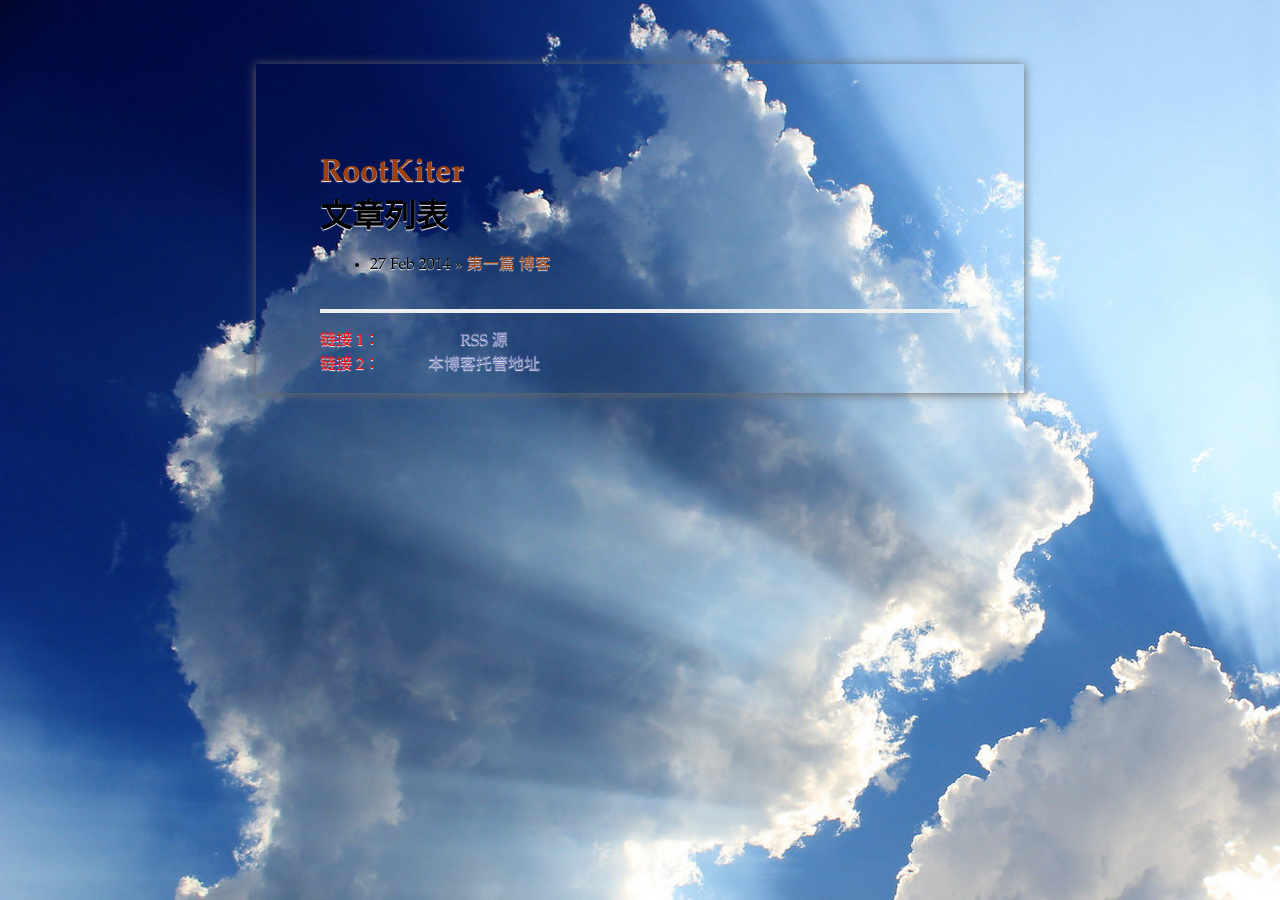
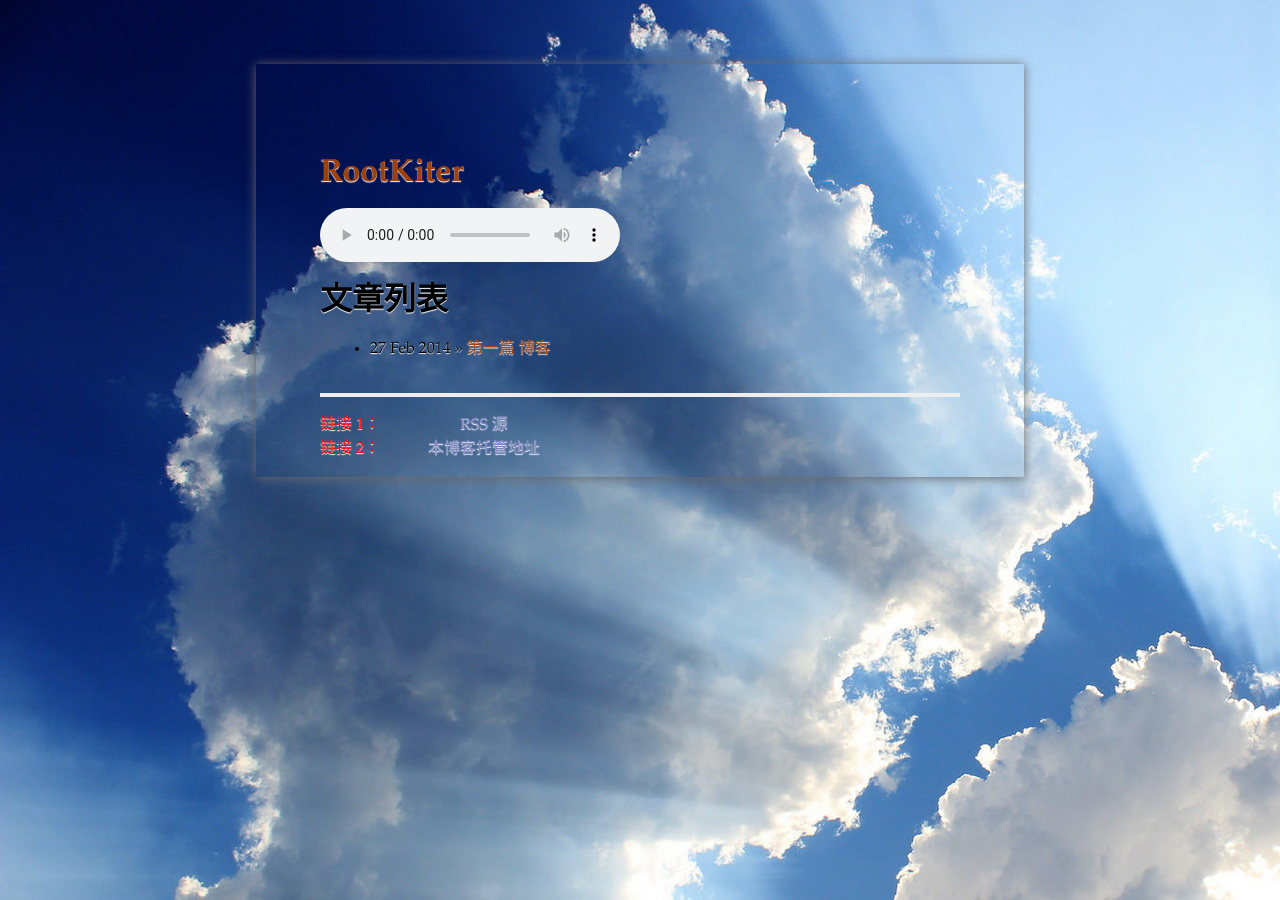
Before and after one commit to rootkiter/rootkiter.github.io, a Jekyll site: the page built from index.html, in a window 1280 px wide. Built offline with Jekyll 4.4.1, drawn with Linux system fonts in a browser that asks for light colours; Markdown is read by kramdown in place of the engine named in the settings.

Commit message:
add music

```diff
--- a/_layouts/default.html
+++ b/_layouts/default.html
@@ -12,15 +12,15 @@
         <!-- Custom CSS -->
         <link rel="stylesheet" href="/css/main.css">
 
-	<style>
-		<EMBED src="../music/backmusic.mp3" autostart="true" loop="true" width="80" height="20">
-	</style>
     </head>
     <body>
 
         <div class="site">
           <div class="header">
             <h1 class="title"><a href="/">{{ site.name }}</a></h1>
+	    <audio controls=true autoplay="true">
+	    	<source src="http://rootkiter.github.io/music/backmusic.mp3">
+	    </audio>
           </div>
 
           {{ content }}
```
